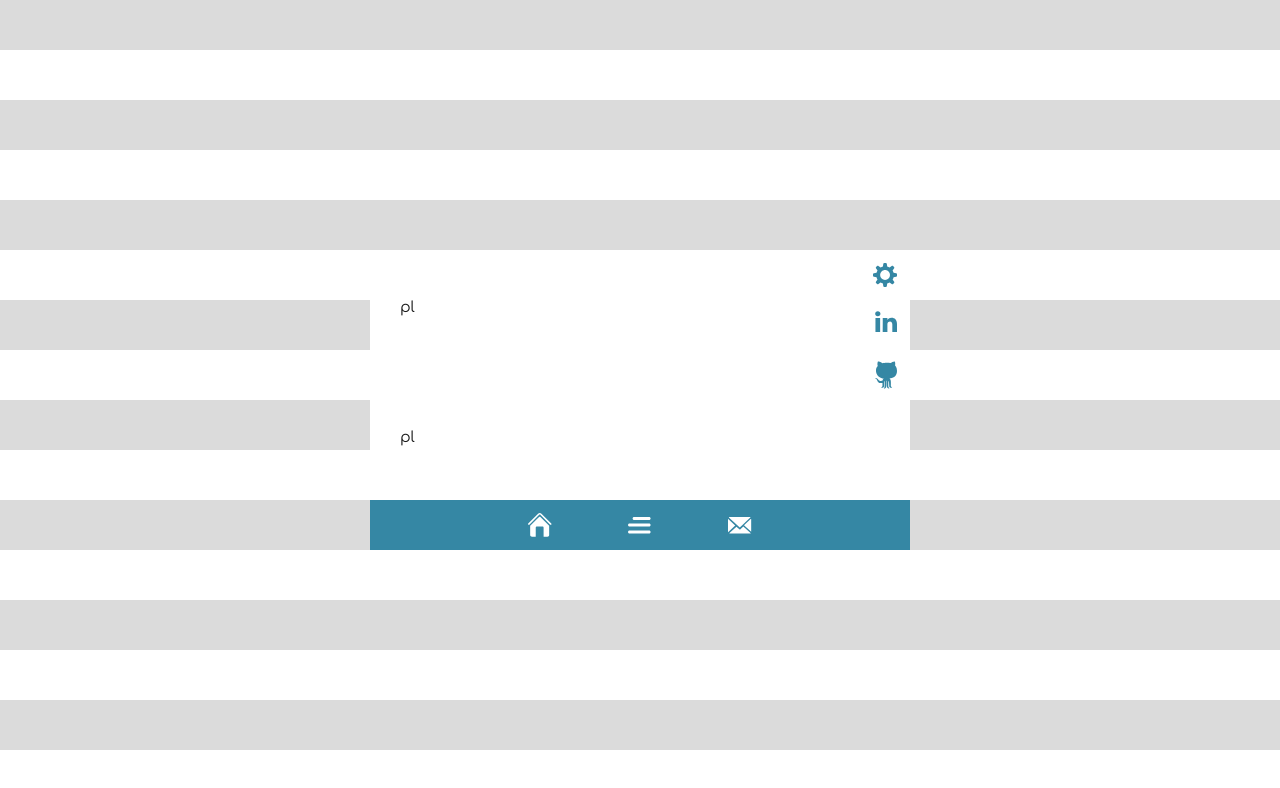
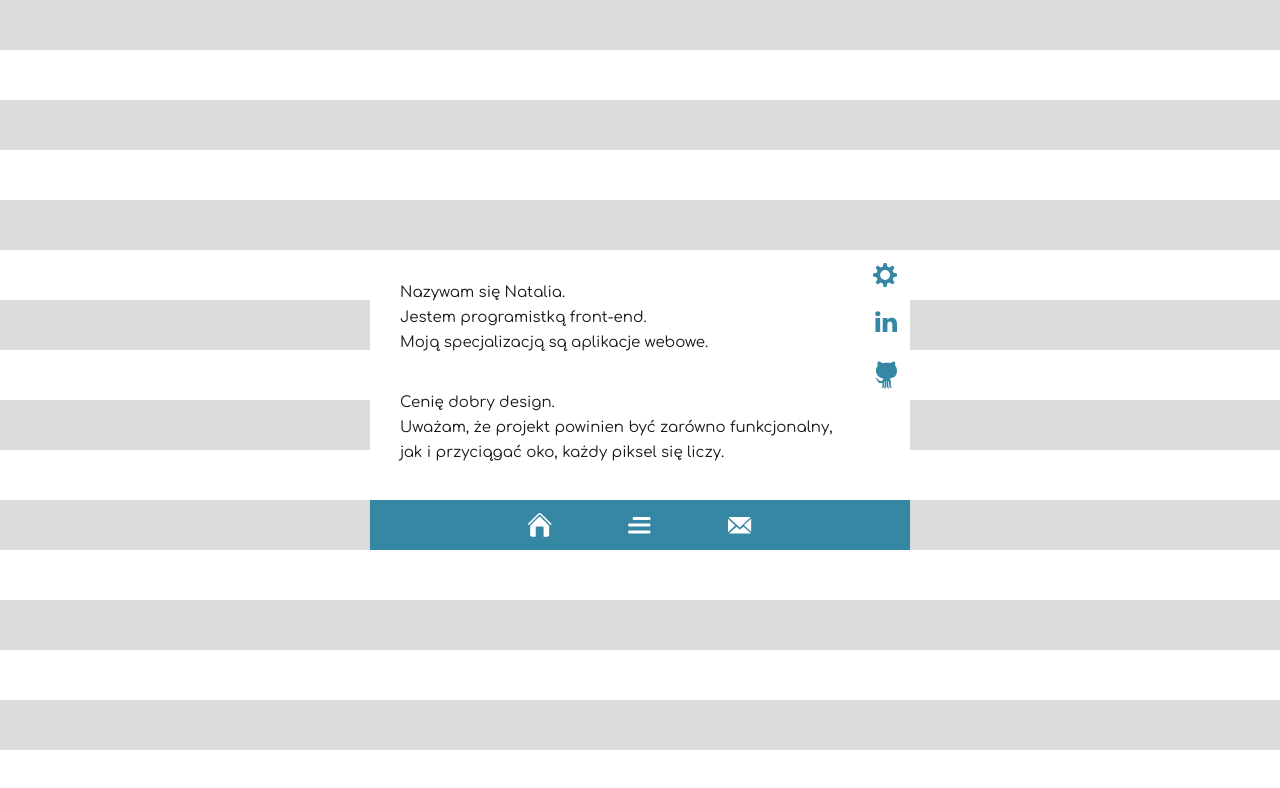
Before and after one commit to nataliakulas/pfolio-webapp, a React (Create React App) app: page / in a window 1280 px wide. Shown: the top 788 px of the page. Built offline with nearby package versions, Linux system fonts and the light colour scheme.

Commit message:
main stripe rwd

```diff
--- a/src/App.js
+++ b/src/App.js
@@ -113,11 +113,15 @@ class App extends React.Component {
                     </div>
                     <Row>
                       <Col>
-                        <div className="content" style={{marginRight: 100, height: 130}}>
-                          <p>{this.state.translate ? "en" : "pl"}</p>
+                        <div className="content top">
+                          <p>{this.state.translate ? "My name is Natalia." : "Nazywam się Natalia."}</p>
+                          <p>{this.state.translate ? "I'm a Front-end developer." : "Jestem programistką front-end."}</p>
+                          <p>{this.state.translate ? "My specialization are web applications" : "Moją specjalizacją są aplikacje webowe."}</p>
                         </div>
-                        <div className="content" style={{marginRight: 45}}>
-                          <p>{this.state.translate ? "en" : "pl"}</p>
+                        <div className="content bottom">
+                          <p>{this.state.translate ? "I value good design." : "Cenię dobry design."}</p>
+                          <p>{this.state.translate ? "I think that a design should be both functional and eye-catching, every pixel counts." :
+                            "Uważam, że projekt powinien być zarówno funkcjonalny, jak i przyciągać oko, każdy piksel się liczy."}</p>
                         </div>
                       </Col>
                     </Row>
--- a/src/global.css
+++ b/src/global.css
@@ -92,11 +92,26 @@ body {
 
 .stripe {
   width: 100%;
-  max-height: calc(100vh - 85px);
+  max-height: 470px;
   background-color: #ffffff;
   overflow: hidden;
   flex: 1;
   transition: flex 0.5s linear; }
+  @media (min-width: 375px) and (max-width: 413px) {
+    .stripe {
+      max-height: 390px; } }
+  @media (min-width: 414px) and (max-width: 567px) {
+    .stripe {
+      max-height: 365px; } }
+  @media (min-width: 568px) and (max-width: 666px) {
+    .stripe {
+      max-height: 290px; } }
+  @media (min-width: 667px) and (max-width: 735px) {
+    .stripe {
+      max-height: 335px; } }
+  @media (min-width: 736px) and (max-width: 767px) {
+    .stripe {
+      max-height: 340px; } }
   @media (min-width: 768px) {
     .stripe {
       max-height: 300px; } }
@@ -104,6 +119,66 @@ body {
     flex: 0; }
   .stripe.open {
     transition-delay: 0.5s; }
+  .stripe .content.top p,
+  .stripe .content.bottom p {
+    margin: 0; }
+  .stripe .content.top {
+    height: 235px;
+    margin-right: 90px; }
+    @media (min-width: 375px) and (max-width: 413px) {
+      .stripe .content.top {
+        height: 155px;
+        margin-right: 90px; } }
+    @media (min-width: 414px) and (max-width: 567px) {
+      .stripe .content.top {
+        height: 130px;
+        margin-right: 75px; } }
+    @media (min-width: 568px) and (max-width: 666px) {
+      .stripe .content.top {
+        height: 105px;
+        margin-right: 40px; } }
+    @media (min-width: 667px) and (max-width: 735px) {
+      .stripe .content.top {
+        height: 125px;
+        margin-right: 90px; } }
+    @media (min-width: 736px) and (max-width: 767px) {
+      .stripe .content.top {
+        height: 130px;
+        margin-right: 90px; } }
+    @media (min-width: 768px) {
+      .stripe .content.top {
+        height: 110px;
+        margin-right: 100px; } }
+  .stripe .content.bottom {
+    height: 154px;
+    margin-right: 5px; }
+    @media (min-width: 375px) and (max-width: 413px) {
+      .stripe .content.bottom {
+        height: 155px;
+        margin-right: 50px; } }
+    @media (min-width: 414px) and (max-width: 567px) {
+      .stripe .content.bottom {
+        height: 155px;
+        margin-right: 85px; } }
+    @media (min-width: 568px) and (max-width: 666px) {
+      .stripe .content.bottom {
+        height: 105px;
+        margin-right: 40px; } }
+    @media (min-width: 667px) and (max-width: 735px) {
+      .stripe .content.bottom {
+        height: 130px;
+        margin-right: 55px; } }
+    @media (min-width: 736px) and (max-width: 767px) {
+      .stripe .content.bottom {
+        height: 130px;
+        margin-right: 50px; } }
+    @media (min-width: 768px) {
+      .stripe .content.bottom {
+        height: 105px;
+        margin-right: 85px; } }
+    @media (min-width: 1200px) {
+      .stripe .content.bottom {
+        margin-right: 45px; } }
 
 .section {
   width: 100%;
--- a/src/global.scss
+++ b/src/global.scss
@@ -138,11 +138,31 @@ body {
 
 .stripe {
   width: 100%;
-  max-height: calc(100vh - 85px);
+  max-height: 470px;
   background-color: $white;
   overflow: hidden;
   flex: 1;
   transition: flex 0.5s linear;
+
+  @media (min-width: 375px) and (max-width: 413px) {
+    max-height: 390px;
+  }
+
+  @media (min-width: 414px) and (max-width: 567px) {
+    max-height: 365px;
+  }
+
+  @media (min-width: 568px) and (max-width: 666px) {
+    max-height: 290px;
+  }
+
+  @media (min-width: 667px) and (max-width: 735px) {
+    max-height: 335px;
+  }
+
+  @media (min-width: 736px) and (max-width: 767px) {
+    max-height: 340px;
+  }
 
   @media (min-width: 768px) {
     max-height: 300px;
@@ -154,6 +174,87 @@ body {
 
   &.open {
     transition-delay: 0.5s;
+  }
+
+  .content.top,
+  .content.bottom {
+    p {
+      margin: 0
+    }
+  }
+
+  .content.top {
+    height: 235px;
+    margin-right: 90px;
+
+    @media (min-width: 375px) and (max-width: 413px) {
+      height: 155px;
+      margin-right: 90px;
+    }
+
+    @media (min-width: 414px) and (max-width: 567px) {
+      height: 130px;
+      margin-right: 75px;
+    }
+
+    @media (min-width: 568px) and (max-width: 666px) {
+      height: 105px;
+      margin-right: 40px;
+    }
+
+    @media (min-width: 667px) and (max-width: 735px) {
+      height: 125px;
+      margin-right: 90px;
+    }
+
+    @media (min-width: 736px) and (max-width: 767px) {
+      height: 130px;
+      margin-right: 90px;
+    }
+
+    @media (min-width: 768px) {
+      height: 110px;
+      margin-right: 100px;
+    }
+  }
+
+  .content.bottom {
+    height: 154px;
+    margin-right: 5px;
+
+    @media (min-width: 375px) and (max-width: 413px) {
+      height: 155px;
+      margin-right: 50px;
+    }
+
+    @media (min-width: 414px) and (max-width: 567px) {
+      height: 155px;
+      margin-right: 85px;
+    }
+
+    @media (min-width: 568px) and (max-width: 666px) {
+      height: 105px;
+      margin-right: 40px;
+    }
+
+    @media (min-width: 667px) and (max-width: 735px) {
+      height: 130px;
+      margin-right: 55px;
+    }
+
+    @media (min-width: 736px) and (max-width: 767px) {
+      height: 130px;
+      margin-right: 50px;
+    }
+
+    @media (min-width: 768px) {
+      height: 105px;
+      margin-right: 85px;
+    }
+
+    @media (min-width: 1200px) {
+      margin-right: 45px;
+    }
   }
 }
 
```
